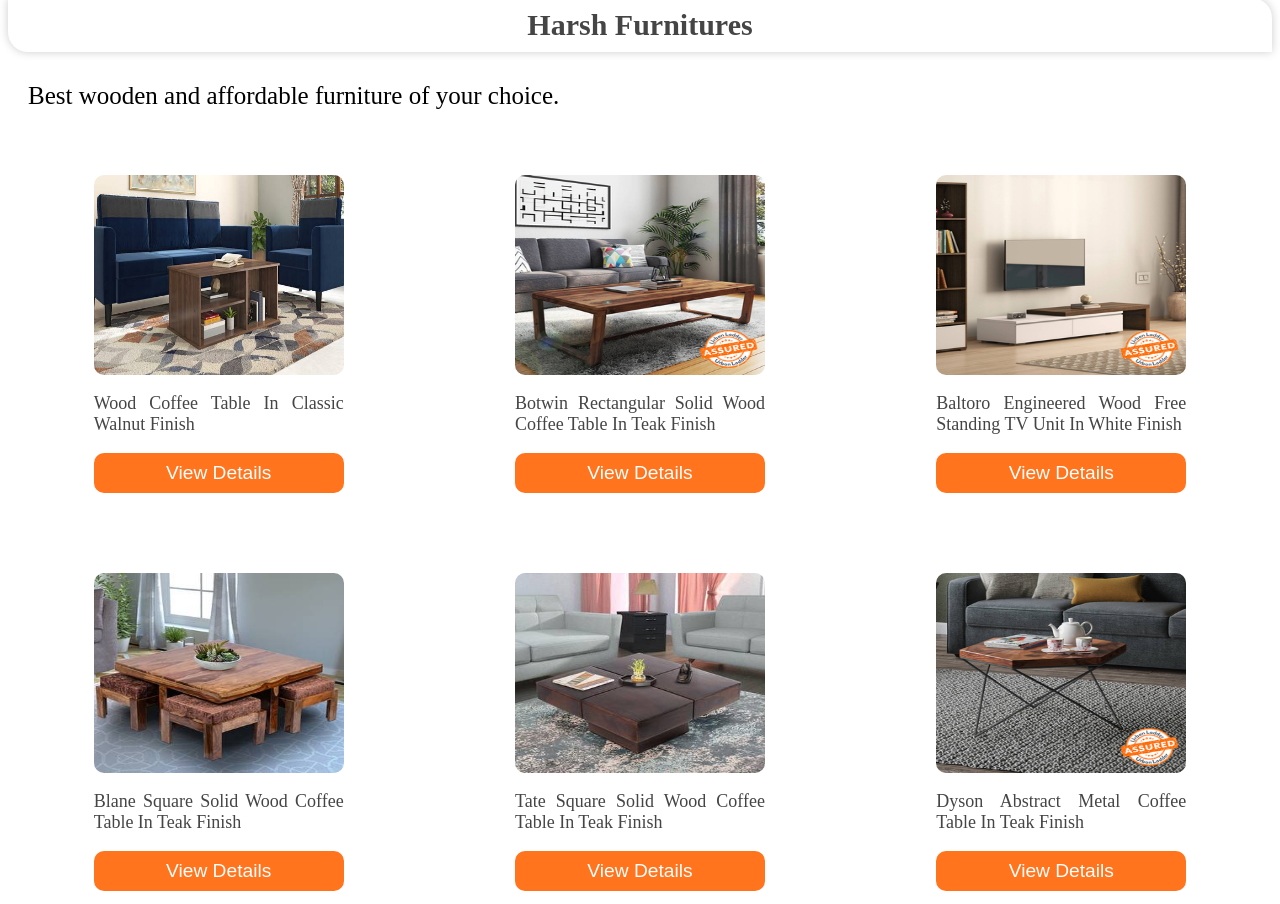
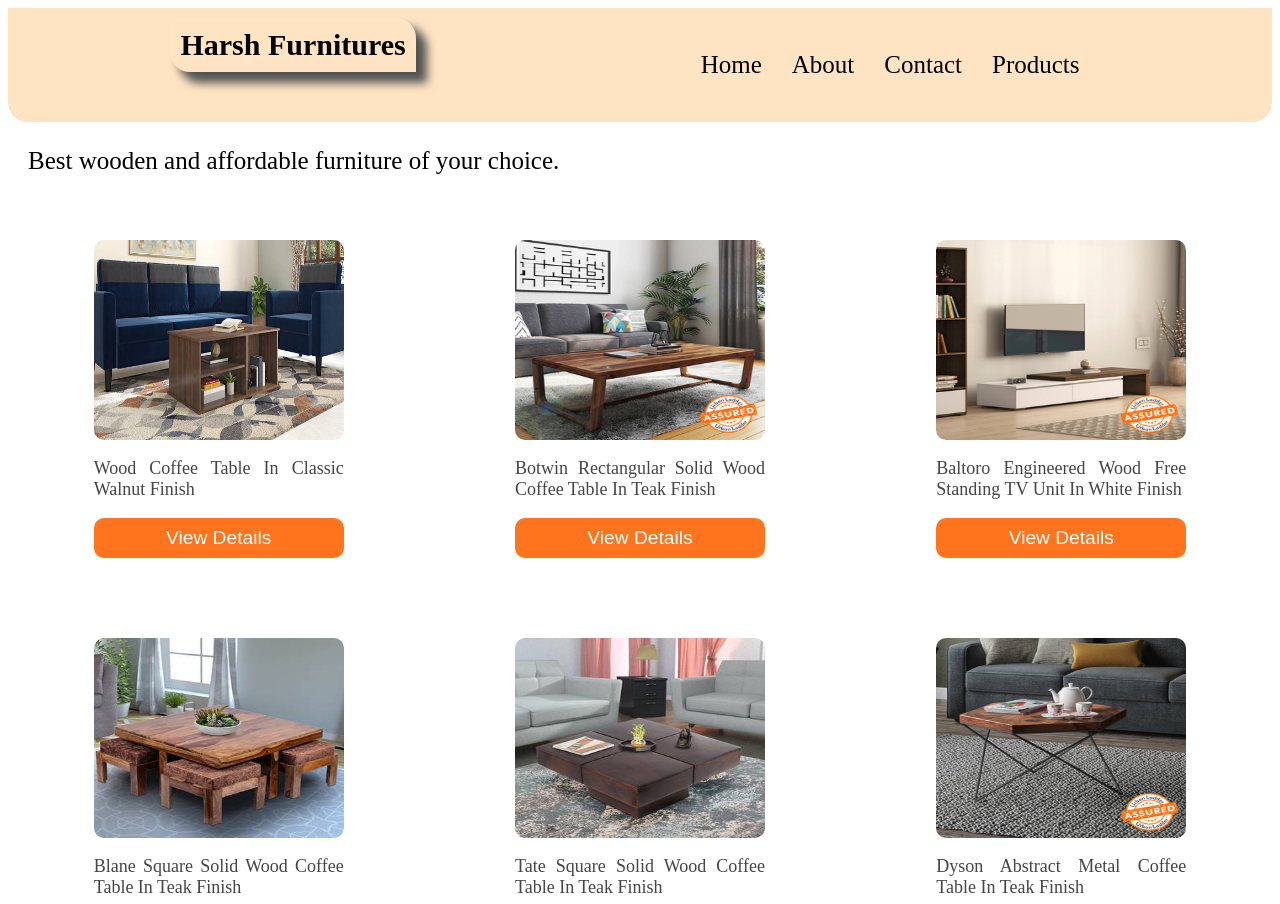
Before and after one commit to harshalpatil0003/furniture-shop, a React app: page / in a window 1280 px wide. Shown: the top 904 px of the page. Built offline with nearby package versions, Linux system fonts and the light colour scheme.

Commit message:
third commit

```diff
--- a/src/components/Footer/Footer.css
+++ b/src/components/Footer/Footer.css
@@ -10,9 +10,11 @@
     font-size: 20px;
     align-items: center;
  }
+
  .site-title{
    padding: 10px;
    border-radius: 0 20px 0 20px;
+   box-shadow: 10px 10px 10px 1px #535353;
  }
  .quick-links {
     height: 230px;
@@ -66,4 +68,7 @@
     height: 25px;
     margin: 10px;
     margin-top: 40px;
+   box-shadow: 0 0  10px 1px #535353;
+   cursor: pointer;
+
  }
--- /dev/null
+++ b/src/components/navbar/navbar.css
@@ -0,0 +1,22 @@
+ .container {
+    display: flex;
+    list-style: none;
+    flex-wrap: wrap;
+
+}
+
+.main-container {
+   background-color:bisque;
+    border-radius: 0 0 20px 20px;
+    display: flex;
+    align-items: center;
+    justify-content: space-around;
+    padding: 20px;
+}
+
+
+.container li {
+    margin-right: 30px;
+    cursor: pointer;
+    font-size: 25px;
+}
--- /dev/null
+++ b/src/components/navbar/navbar.js
@@ -0,0 +1,21 @@
+import "./navbar.css"
+import "../../components/Footer/Footer.css"
+const Navbar = () => {
+    return (
+        <>
+            <div className="main-container">
+
+                <p className="site-title">Harsh Furnitures</p>
+
+                <div className="container">
+                    <li>Home</li>
+                    <li>About</li>
+                    <li>Contact</li>
+                    <li>Products</li>
+                </div>
+            </div>
+        </>
+    )
+}
+
+export default Navbar
--- a/src/views/Home/Home.js
+++ b/src/views/Home/Home.js
@@ -1,31 +1,34 @@
 import "./Home.css"
-import { siteDetails,features,theme} from '../../data/data'
+import { siteDetails, features } from '../../data/data'
 import FeatureCard from '../../components/FeatureCard/FeatureCard'
 import Footer from "../../components/Footer/Footer"
+import Navbar from "../../components/navbar/navbar"
 
 
 
 function Home() {
     return (
         <div>
-        <p className="site-title" style={{color:theme.text, backgroundColor:theme.primaryColor}}>{siteDetails.title}</p>
+            <>
+                <Navbar />
                 <p className="site-description">{siteDetails.description}</p>
                 {siteDetails.showFeatures ?
                     <div className='features'>
                         {
-                features.map((feature, i)=>{
-                    const {title,img} = feature
+                            features.map((feature, i) => {
+                                const { title, img } = feature
 
-                    return(
-                        <FeatureCard key={i} title={title} img={img}/>
+                                return (
+                                    <FeatureCard key={i} title={title} img={img} />
                                 )
                             })
                         }
                     </div>
                     : null}
-       <Footer/>
+                <Footer />
+
+            </>
         </div>
-
     )
 }
 
```
Lines whose indentation alone changed are shown as unchanged.
